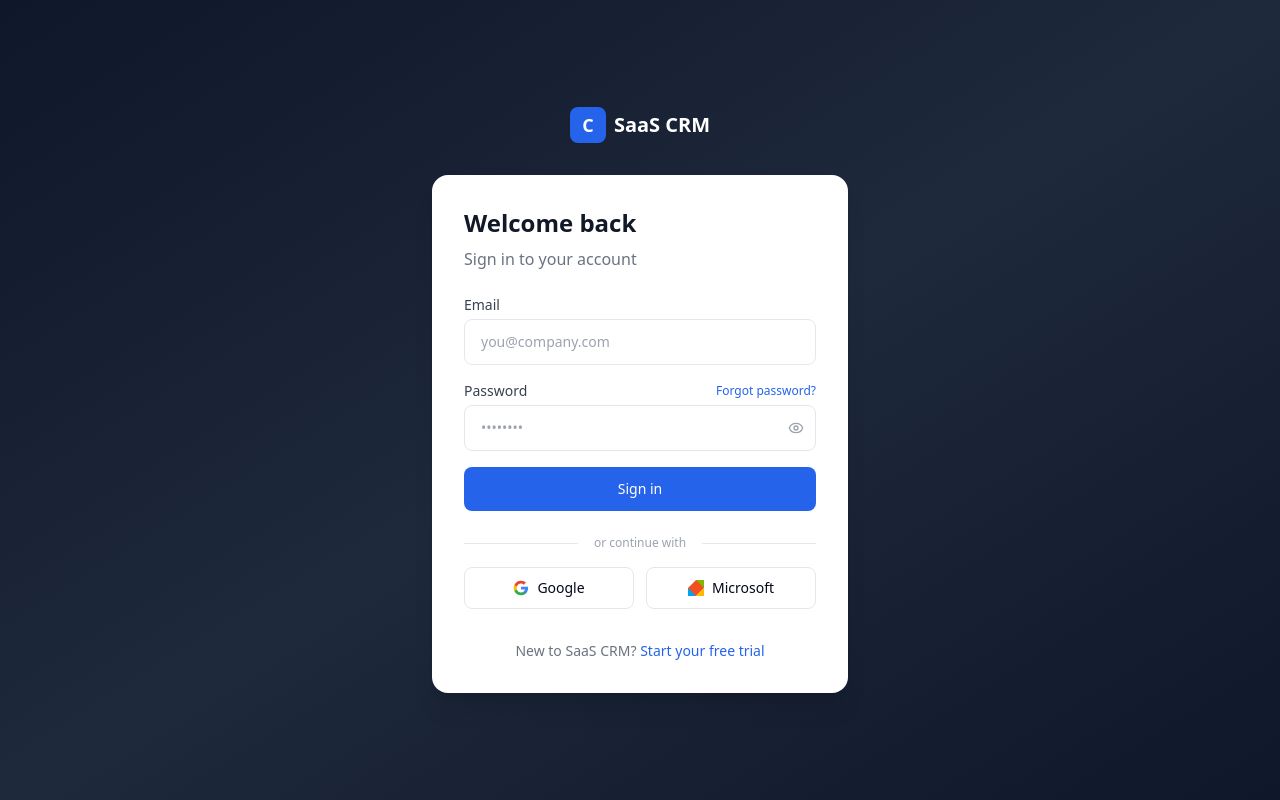
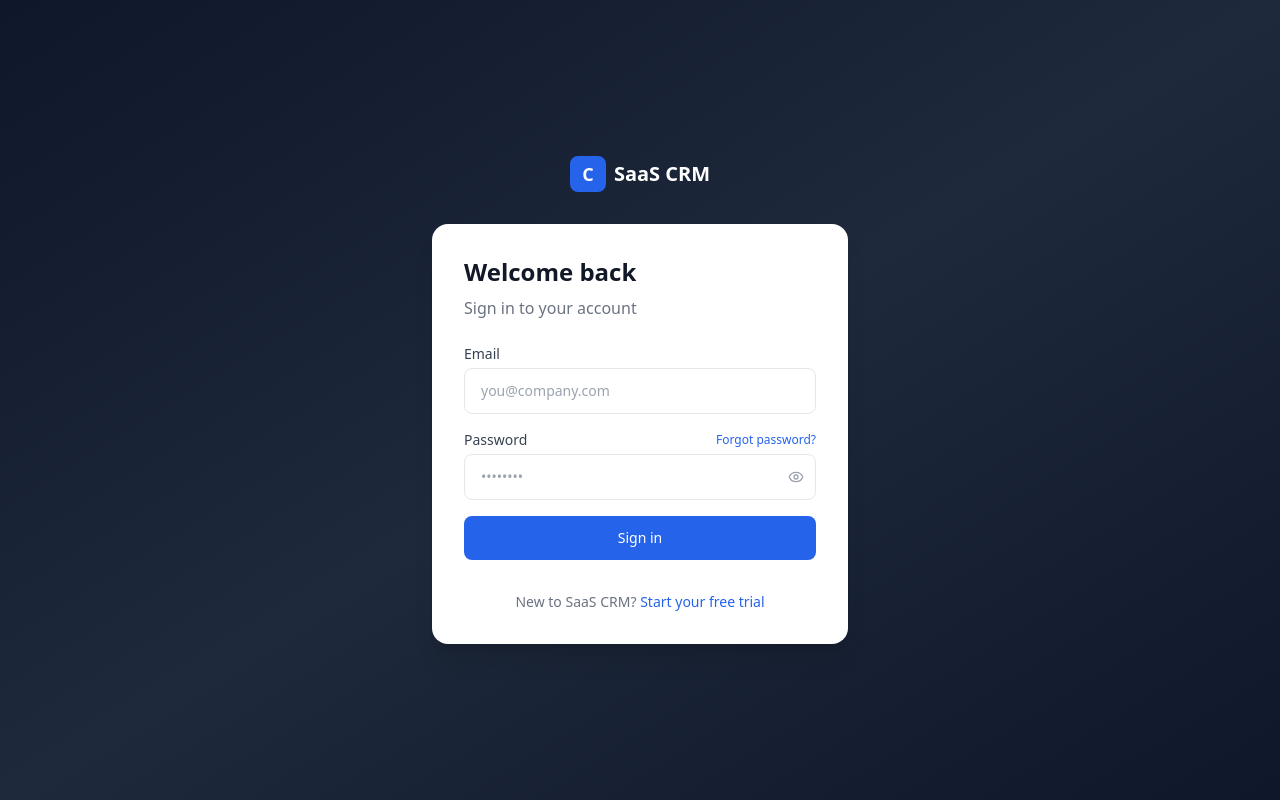
Before and after one commit to mschizasart/saas-crm, a Next.js app in the folder apps/web/: page /login in a window 1280 px wide. Built offline with nearby package versions, Linux system fonts and the light colour scheme; no server answers.

Commit message:
Fix auth flow: login page uses direct fetch (no NextAuth), register stores access_token/refresh_token (snake_case) matching rest of app

```diff
--- a/apps/web/app/(auth)/login/page.tsx
+++ b/apps/web/app/(auth)/login/page.tsx
@@ -8,7 +8,8 @@ import { zodResolver } from '@hookform/resolvers/zod';
 import { z } from 'zod';
 import { toast } from 'sonner';
 import { Eye, EyeOff, Loader2 } from 'lucide-react';
-import { signIn } from 'next-auth/react';
+
+const API_BASE = process.env.NEXT_PUBLIC_API_URL ?? 'http://localhost:3001';
 
 const loginSchema = z.object({
   email: z.string().email('Invalid email address'),
@@ -29,30 +30,40 @@ export default function LoginPage() {
     resolver: zodResolver(loginSchema),
   });
 
+  async function saveTokens(accessToken: string, refreshToken?: string) {
+    localStorage.setItem('access_token', accessToken);
+    if (refreshToken) localStorage.setItem('refresh_token', refreshToken);
+  }
+
   const onSubmit = async (data: LoginForm) => {
     setLoading(true);
     try {
-      const result = await signIn('credentials', {
-        email: data.email,
-        password: data.password,
-        redirect: false,
+      const res = await fetch(`${API_BASE}/api/v1/auth/login`, {
+        method: 'POST',
+        headers: { 'Content-Type': 'application/json' },
+        body: JSON.stringify({ email: data.email, password: data.password }),
       });
+      const body = await res.json().catch(() => ({}));
 
-      if (result?.error) {
-        toast.error('Invalid email or password');
+      if (!res.ok) {
+        toast.error(body.message || 'Login failed');
         return;
       }
-
-      // Check if 2FA is needed (returned in session)
-      if (result?.url?.includes('2fa')) {
+      // API returns {success: false} on invalid credentials with 200
+      if (body.success === false) {
+        toast.error(body.message || 'Invalid email or password');
+        return;
+      }
+      if (body.requires2fa) {
+        setTempToken(body.tempToken);
         setRequires2fa(true);
         return;
       }
-
+      await saveTokens(body.accessToken, body.refreshToken);
+      toast.success('Welcome back!');
       router.push('/dashboard');
-      router.refresh();
-    } catch {
-      toast.error('Something went wrong. Please try again.');
+    } catch (e) {
+      toast.error('Could not reach the server. Please try again.');
     } finally {
       setLoading(false);
     }
@@ -65,17 +76,17 @@ export default function LoginPage() {
     }
     setLoading(true);
     try {
-      const result = await signIn('credentials-2fa', {
-        tempToken,
-        code: twoFaCode,
-        redirect: false,
+      const res = await fetch(`${API_BASE}/api/v1/auth/2fa/verify`, {
+        method: 'POST',
+        headers: { 'Content-Type': 'application/json' },
+        body: JSON.stringify({ tempToken, code: twoFaCode }),
       });
-
-      if (result?.error) {
-        toast.error('Invalid verification code');
+      const body = await res.json().catch(() => ({}));
+      if (!res.ok || body.success === false) {
+        toast.error(body.message || 'Invalid verification code');
         return;
       }
-
+      await saveTokens(body.accessToken, body.refreshToken);
       router.push('/dashboard');
     } catch {
       toast.error('Verification failed');
@@ -174,39 +185,6 @@ export default function LoginPage() {
         </button>
       </form>
 
-      <div className="mt-6 flex items-center gap-4">
-        <div className="flex-1 h-px bg-gray-200" />
-        <span className="text-xs text-gray-400">or continue with</span>
-        <div className="flex-1 h-px bg-gray-200" />
-      </div>
-
-      <div className="mt-4 grid grid-cols-2 gap-3">
-        <button
-          onClick={() => signIn('google', { callbackUrl: '/dashboard' })}
-          className="flex items-center justify-center gap-2 px-4 py-2.5 border border-gray-200 rounded-lg text-sm font-medium hover:bg-gray-50 transition-colors"
-        >
-          <svg className="w-4 h-4" viewBox="0 0 24 24">
-            <path d="M22.56 12.25c0-.78-.07-1.53-.2-2.25H12v4.26h5.92c-.26 1.37-1.04 2.53-2.21 3.31v2.77h3.57c2.08-1.92 3.28-4.74 3.28-8.09z" fill="#4285F4"/>
-            <path d="M12 23c2.97 0 5.46-.98 7.28-2.66l-3.57-2.77c-.98.66-2.23 1.06-3.71 1.06-2.86 0-5.29-1.93-6.16-4.53H2.18v2.84C3.99 20.53 7.7 23 12 23z" fill="#34A853"/>
-            <path d="M5.84 14.09c-.22-.66-.35-1.36-.35-2.09s.13-1.43.35-2.09V7.07H2.18C1.43 8.55 1 10.22 1 12s.43 3.45 1.18 4.93l2.85-2.22.81-.62z" fill="#FBBC05"/>
-            <path d="M12 5.38c1.62 0 3.06.56 4.21 1.64l3.15-3.15C17.45 2.09 14.97 1 12 1 7.7 1 3.99 3.47 2.18 7.07l3.66 2.84c.87-2.6 3.3-4.53 6.16-4.53z" fill="#EA4335"/>
-          </svg>
-          Google
-        </button>
-        <button
-          onClick={() => signIn('azure-ad', { callbackUrl: '/dashboard' })}
-          className="flex items-center justify-center gap-2 px-4 py-2.5 border border-gray-200 rounded-lg text-sm font-medium hover:bg-gray-50 transition-colors"
-        >
-          <svg className="w-4 h-4" viewBox="0 0 23 23" fill="none">
-            <path d="M11.5 0L0 11.5v11.5h11.5L23 11.5V0H11.5z" fill="#F25022"/>
-            <path d="M11.5 0H23v11.5L11.5 0z" fill="#7FBA00"/>
-            <path d="M0 11.5L11.5 23H0V11.5z" fill="#00A4EF"/>
-            <path d="M23 11.5L11.5 23H23V11.5z" fill="#FFB900"/>
-          </svg>
-          Microsoft
-        </button>
-      </div>
-
       <p className="mt-8 text-center text-sm text-gray-500">
         New to SaaS CRM?{' '}
         <Link href="/register" className="text-primary font-medium hover:underline">
--- a/apps/web/app/(auth)/register/page.tsx
+++ b/apps/web/app/(auth)/register/page.tsx
@@ -67,8 +67,8 @@ export default function RegisterPage() {
 
       const { accessToken, refreshToken } = await res.json();
       // Store tokens and redirect
-      localStorage.setItem('accessToken', accessToken);
-      localStorage.setItem('refreshToken', refreshToken);
+      localStorage.setItem('access_token', accessToken);
+      localStorage.setItem('refresh_token', refreshToken);
 
       toast.success('Account created! Welcome aboard.');
       router.push('/dashboard');
```
